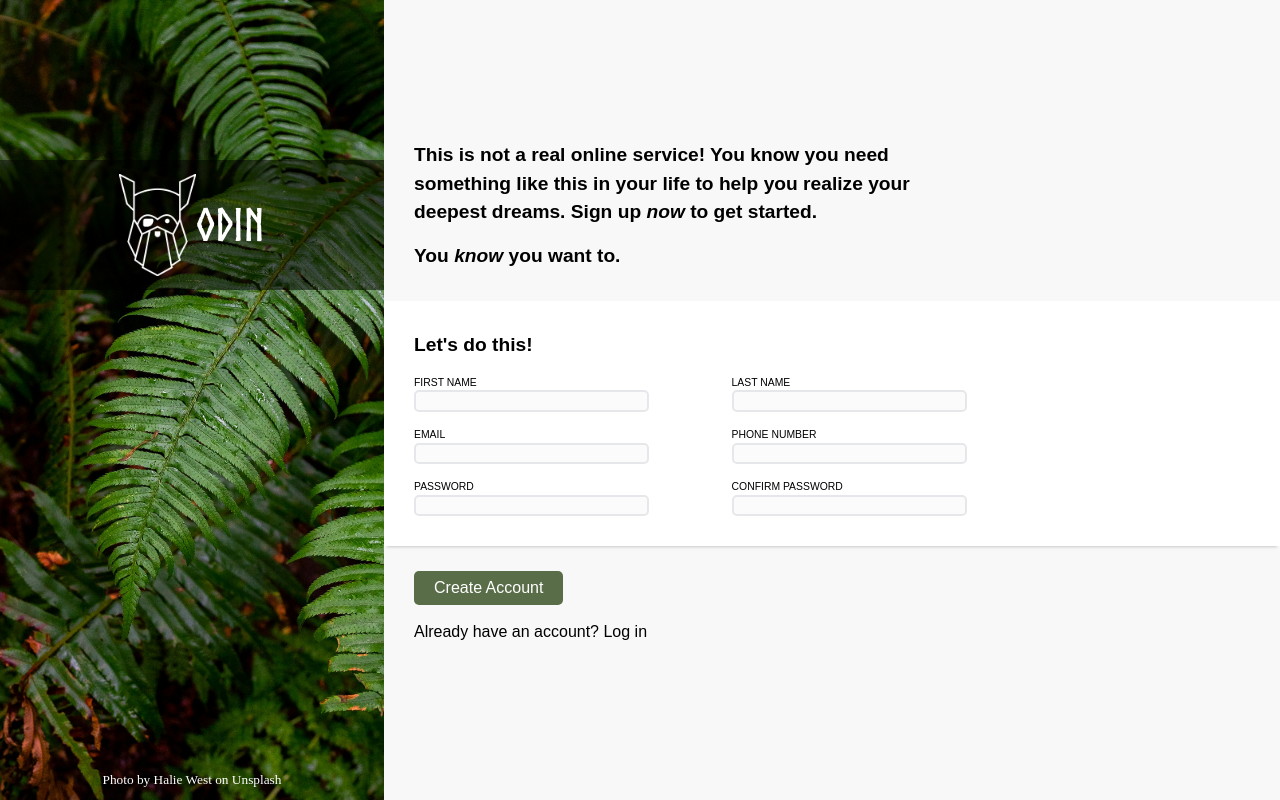
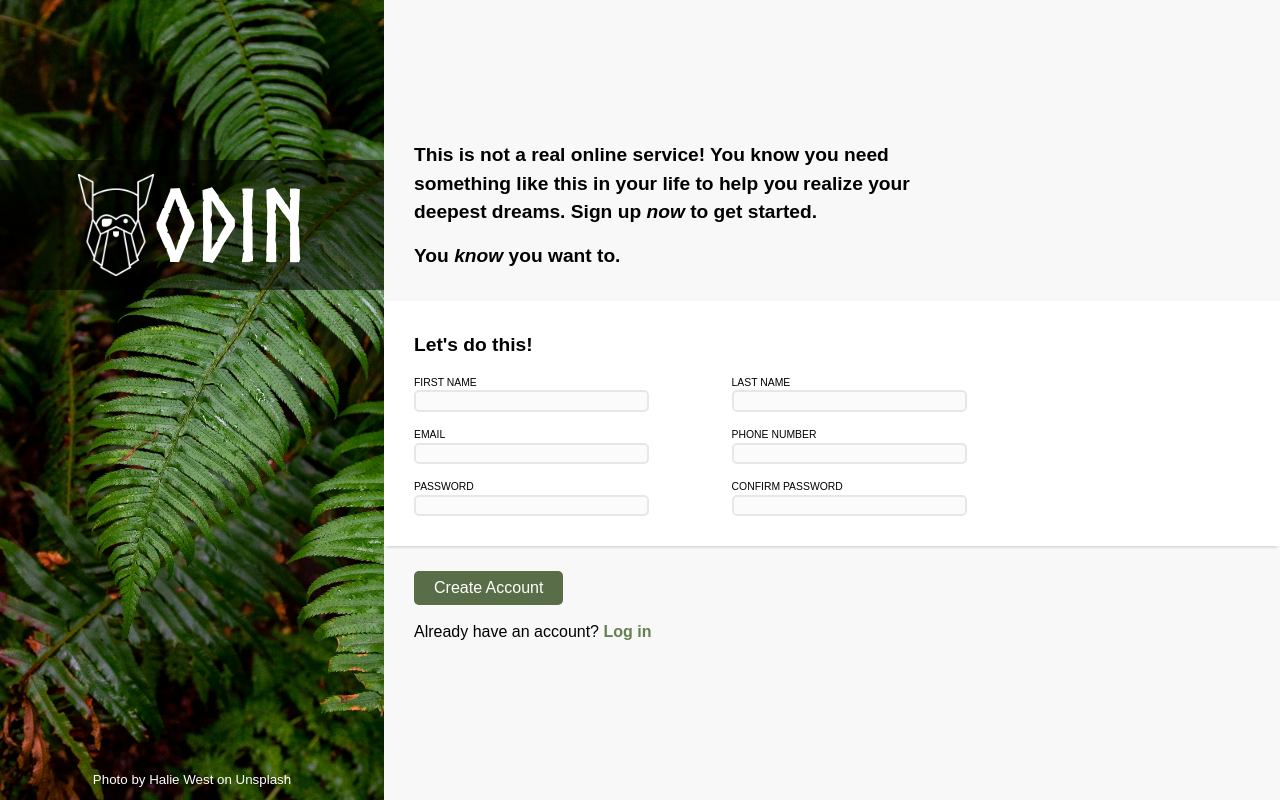
Before and after one commit to alexc2029/odin-signup-form, a plain HTML site: page index.html in a window 1280 px wide. Drawn offline with Linux system fonts and the light colour scheme.

Commit message:
Update styling to reach initial finished version

```diff
--- a/index.html
+++ b/index.html
@@ -25,7 +25,7 @@
 			</header>
 			<div class="form-container">
 				<h1>Let's do this!</h1>
-				<form>
+				<form method="post" id="account">
 					<div>
 						<label for="first-name">FIRST NAME</label
 						><input type="text" id="first-name" name="first-name" />
@@ -57,8 +57,10 @@
 				</form>
 			</div>
 			<div class="buttons">
-				<button>Create Account</button>
-				<p>Already have an account? <span id="log-in">Log in</span></p>
+				<button type="submit" form="account">Create Account</button>
+				<p>
+					Already have an account? <span class="log-in">Log in</span>
+				</p>
 			</div>
 		</div>
 	</body>
--- a/styles.css
+++ b/styles.css
@@ -53,6 +53,7 @@ body {
 	display: flex;
 	flex-direction: row;
 	height: 100vh;
+	font-family: Arial, Helvetica, sans-serif;
 }
 
 div.left-container {
@@ -72,7 +73,6 @@ div.right-container {
 	justify-content: center;
 	height: 100%;
 	flex: 1 1 70%;
-	font-family: Arial, Helvetica, sans-serif;
 	background-color: rgb(248, 248, 248);
 }
 
@@ -93,7 +93,7 @@ img {
 
 span.logo-text {
 	font-family: "NorseBold", sans-serif;
-	font-size: 45px;
+	font-size: 100px;
 }
 
 small {
@@ -148,6 +148,7 @@ form {
 	flex-flow: row wrap;
 	gap: 15px 50px;
 	width: 70%;
+	font-weight: 500;
 }
 
 form > div {
@@ -174,3 +175,8 @@ input:focus-visible {
 input:invalid {
 	border: 2px solid red;
 }
+
+.log-in {
+	font-weight: bold;
+	color: #678052;
+}
```
